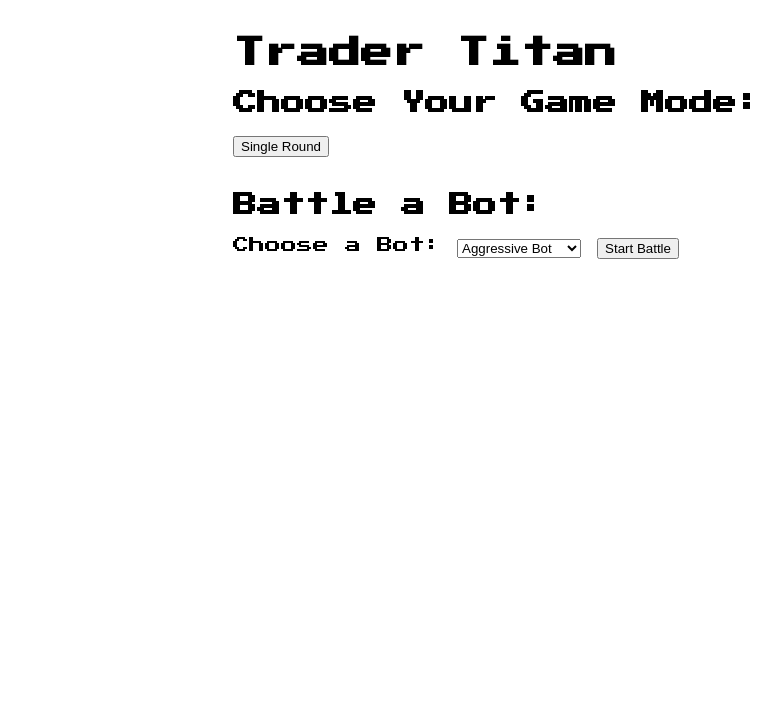
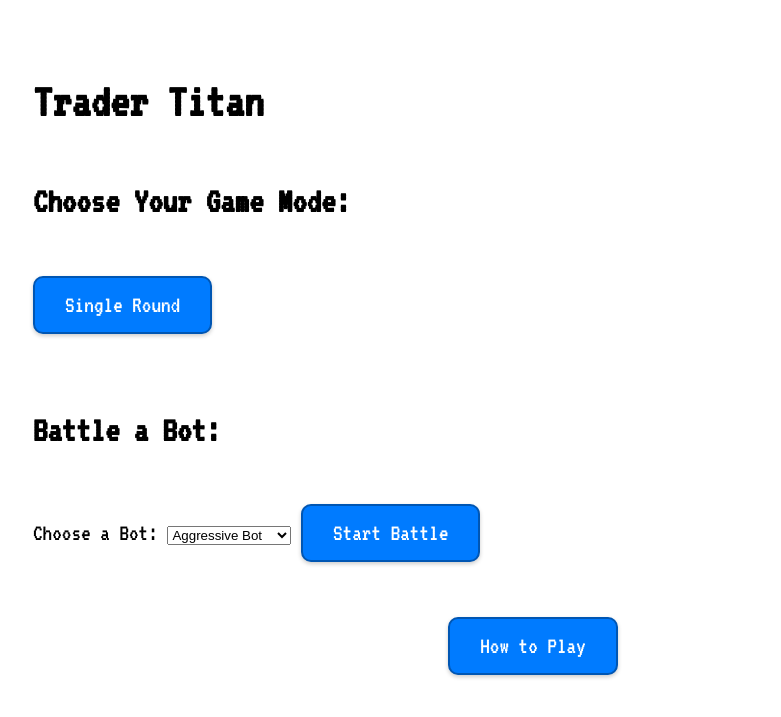
Before and after one commit to Andrew-redm/Trader-Titan, a Flask app: page / in a window 1280 px wide. Shown: the top 717 px of the page, without its empty margins (107-888 px from the left). Run offline with Flask 3, Linux system fonts and the light colour scheme.

Commit message:
Font change and 'how to play'

```diff
--- a/app.py
+++ b/app.py
@@ -211,6 +211,10 @@ def reset_battle_round(game_state):
 def home():
     bot_types_list = list(bot_types.keys())
     return render_template('home.html', bot_types=bot_types_list)
+
+@app.route('/how-to-play')
+def how_to_play():
+    return render_template('how_to_play.html')
 
 @app.route('/start_game', methods=['POST'])
 def start_game():
--- a/static/style.css
+++ b/static/style.css
@@ -5,18 +5,66 @@ body {
 }
 
 @font-face {
-    font-family: 'Press Start 2P';
-    src: url('/static/fonts/PressStart2P-Regular.ttf') format('truetype');
+  font-family: 'VT323';
+  src: url('/static/fonts/VT323-Regular.ttf') format('truetype');
 }
 
 body {
   margin: 0;
   padding: 0;
-    font-family: 'Press Start 2P', sans-serif;
+  font-family: 'VT323', monospace;
+  font-size: 24px;
+  line-height: 1.6;
 }
 
 .content {
-    max-width: 600px;
+  max-width: 1000px;
   margin: 0 auto;
-    padding: 1rem;
+  padding: 2rem;
 }
+
+.instructions {
+  max-width: 1000px;
+  margin: 0 auto;
+  padding: 30px;
+}
+
+.instructions h2 {
+  margin-top: 40px;
+  color: #333;
+  font-size: 32px;
+}
+
+.instructions ul {
+  list-style-type: disc;
+  margin-left: 25px;
+  line-height: 1.8;
+  font-size: 24px;
+}
+
+button, .back-button {
+  display: inline-block;
+  margin-top: 15px;
+  padding: 15px 30px;
+  background-color: #007bff;
+  color: white;
+  text-decoration: none;
+  border-radius: 10px;
+  border: 2px solid #0056b3;
+  font-family: 'VT323', monospace;
+  font-size: 24px;
+  cursor: pointer;
+  transition: all 0.2s ease;
+  box-shadow: 0 2px 4px rgba(0,0,0,0.2);
+}
+
+button:hover, .back-button:hover {
+  background-color: #0056b3;
+  transform: translateY(-2px);
+  box-shadow: 0 4px 8px rgba(0,0,0,0.2);
+}
+
+.how-to-play-section {
+  margin-top: 40px;
+  text-align: center;
+}
--- a/templates/home.html
+++ b/templates/home.html
@@ -19,4 +19,8 @@
         </select>
         <button type="submit">Start Battle</button>
     </form>
+
+    <div class="how-to-play-section">
+        <a href="{{ url_for('how_to_play') }}"><button>How to Play</button></a>
+    </div>
 {% endblock %}
```
Also changed, not shown: templates/how_to_play.html (added, +31 -0 lines), static/fonts/VT323-Regular.ttf (added), static/fonts/orange-kid.regular.otf (added), static/images/tutorial.png (added). Lines whose indentation alone changed are shown as unchanged.
